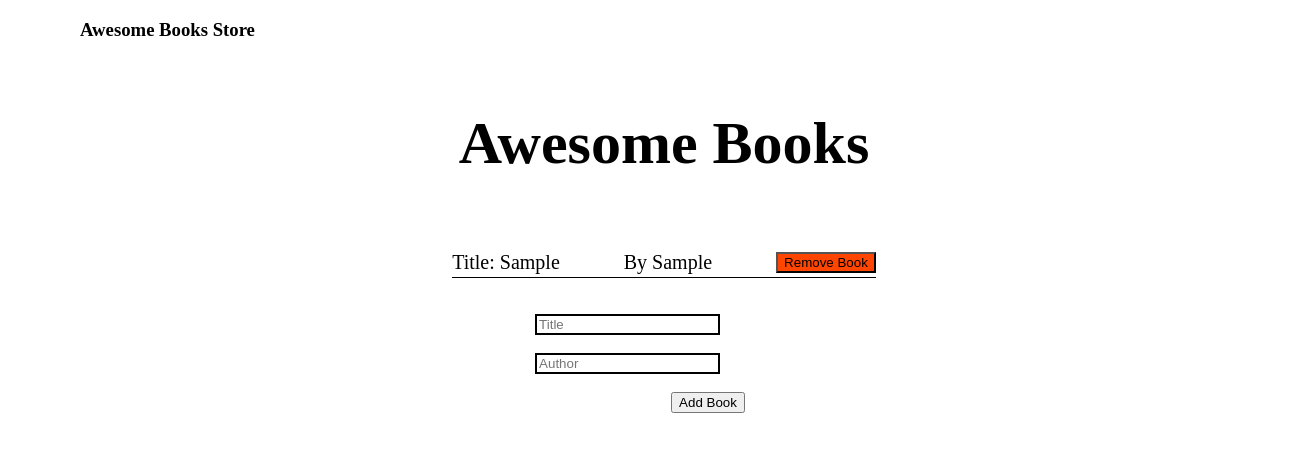
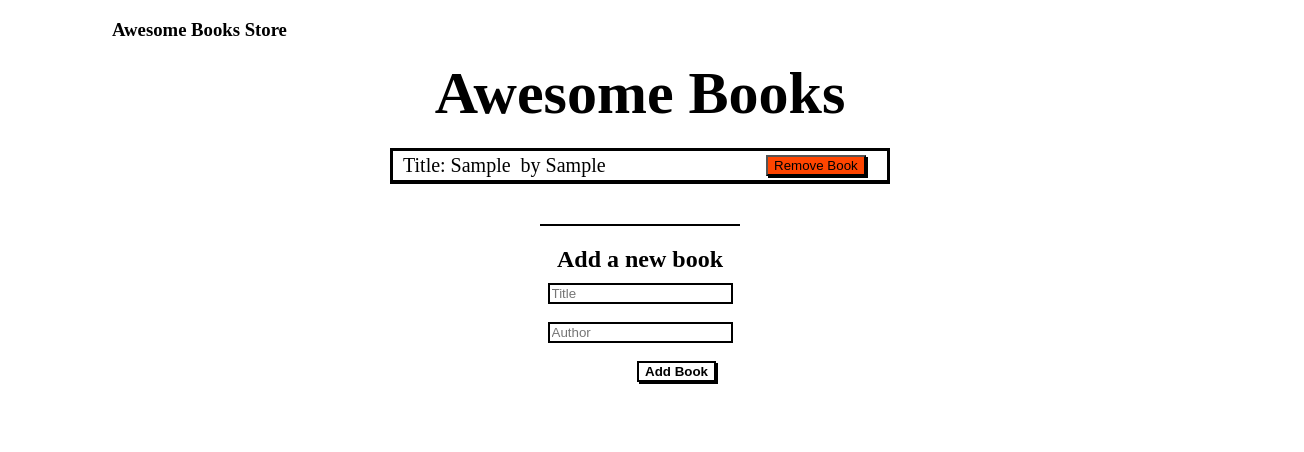
Before and after one commit to dhirajsingha143/Awesome-books, a website: page index.html in a window 1280 px wide. Both pictures are taken after typing "Sample", "Sample" into the empty fields and a click on the button "Add Book". Shown: the whole page, 1304 px wide, since content can reach past the window. Drawn offline with Linux system fonts and the light colour scheme.

Commit message:
Improve desigining

```diff
--- a/index.html
+++ b/index.html
@@ -7,21 +7,23 @@
   <link rel="stylesheet" href="style.css">
   <title>Document</title>
 </head>
-<body class="container">
+<body class="container padding-x">
     <header>
       <nav class="nav">
         <h3>Awesome Books Store</h3>
       </nav>
     </header>
 
-    <main class="padding-x">
+    <main>
       <section class="book-store">
-        <h1>Awesome Books</h1>
-        <ul class="books-container padding-x">
+        <h1 class="headline">Awesome Books</h1>
+        <ul class="books-container">
         </ul>
+        <hr class="line">
       </section>
 
       <section class="book-form">
+        <h2 class="sub-headline">Add a new book</h2>
         <form id="form-container">
           <input type="text" placeholder="Title" id="title" required><br><br>
           <input type="text" placeholder="Author" id="author" required><br><br>
--- a/main.js
+++ b/main.js
@@ -21,8 +21,10 @@ class BookList {
           const bookUI = document.createElement('div');
           bookUI.classList.add('book');
           bookUI.innerHTML = `
+          <div class= "info">
             <p class="book-title"> Title: ${book.title}</p>
-            <div class= "book-author"> By ${book.author} </div>
+            <p class= "book-author"> by ${book.author} </p>
+          </div>
             <button id = '${book.title}' type="button" class="remove-button"> Remove Book </button>
             `;
           this.container.appendChild(bookUI);
@@ -31,7 +33,7 @@ class BookList {
     }
     const removeBtns = Array.from(document.querySelectorAll('.remove-button'));
     removeBtns.forEach((btn) => btn.addEventListener('click', () => this.removeBook(btn)));
-  };
+  }
 
   addToStore(bookObj, title, author) {
     if (title && author) {
@@ -46,7 +48,7 @@ class BookList {
         localStorage.setItem('books', JSON.stringify(books));
       }
     }
-  };
+  }
 
   formSubmit() {
     this.formSection.addEventListener('submit', (event) => {
@@ -64,10 +66,8 @@ class BookList {
       this.addToStore(bookObj, title, author);
       this.displayBooks();
     });
-  };
-
-};
-
+  }
+}
 
 const books = new BookList();
 
--- a/style.css
+++ b/style.css
@@ -2,13 +2,17 @@
   box-sizing: border-box;
 }
 
+body {
+  box-sizing: inherit;
+}
+
 .container {
-  max-width: 2000px;
+  max-width: 1200px;
   margin: 0 auto;
 }
 
 .nav {
-  padding-left: 5rem;
+  padding-left: 3rem;
 }
 
 .padding-x {
@@ -22,24 +26,29 @@
   justify-content: space-between;
   align-items: center;
   max-height: 200px;
+  padding: 0;
+  width: 500px;
   font-size: 20px;
+  border: 3px solid black;
+}
+
+.headline {
   padding: 0;
+  margin: 0;
 }
 
 .book {
   width: 100%;
   display: flex;
-  justify-content: space-between;
+  justify-content: flex-start;
   align-items: center;
-  flex-wrap: nowrap;
-  gap: 4rem;
   overflow: hidden;
   height: 30px;
+  padding-left: 10px;
   border-bottom: 1px solid black;
 }
 
 .book-store {
-  width: 100vw;
   display: flex;
   flex-direction: column;
   justify-content: center;
@@ -48,20 +57,28 @@
 }
 
 .book-form {
-  margin-top: 1rem;
   display: flex;
   flex-direction: column;
   justify-content: center;
   align-items: center;
   max-width: 100%;
+  gap: 10px;
 }
 
 #add-btn {
-  margin-left: 8.5rem;
+  background-color: white;
+  border: 2px solid black;
+  box-shadow: 2px 2px black;
+  font-weight: 600;
+  margin-left: 5.6rem;
 }
 
 input {
   border: 2px solid black;
+}
+
+.btn-container {
+  float: right;
 }
 
 .remove-button {
@@ -70,4 +87,25 @@ input {
   display: flex;
   justify-content: center;
   align-items: center;
+  float: right;
+  box-shadow: 2px 2px black;
 }
+
+.line {
+  border: 1px solid black;
+  width: 200px;
+}
+
+.info {
+  display: flex;
+  justify-content: flex-start;
+  align-items: center;
+  gap: 10px;
+  font-size: 20px;
+  height: 40px;
+  width: 75%;
+}
+
+.sub-headline {
+  margin: 0;
+}
```
